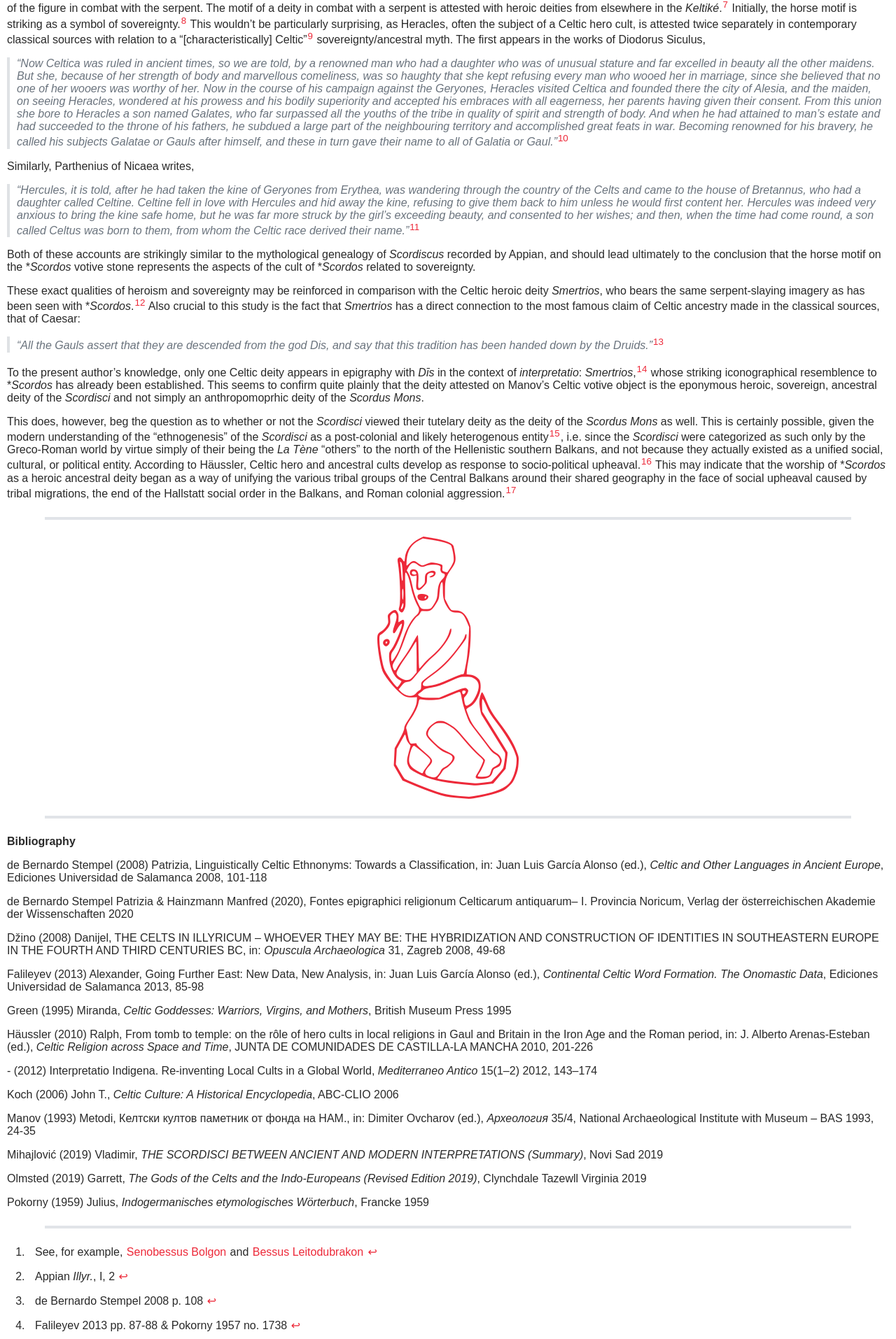
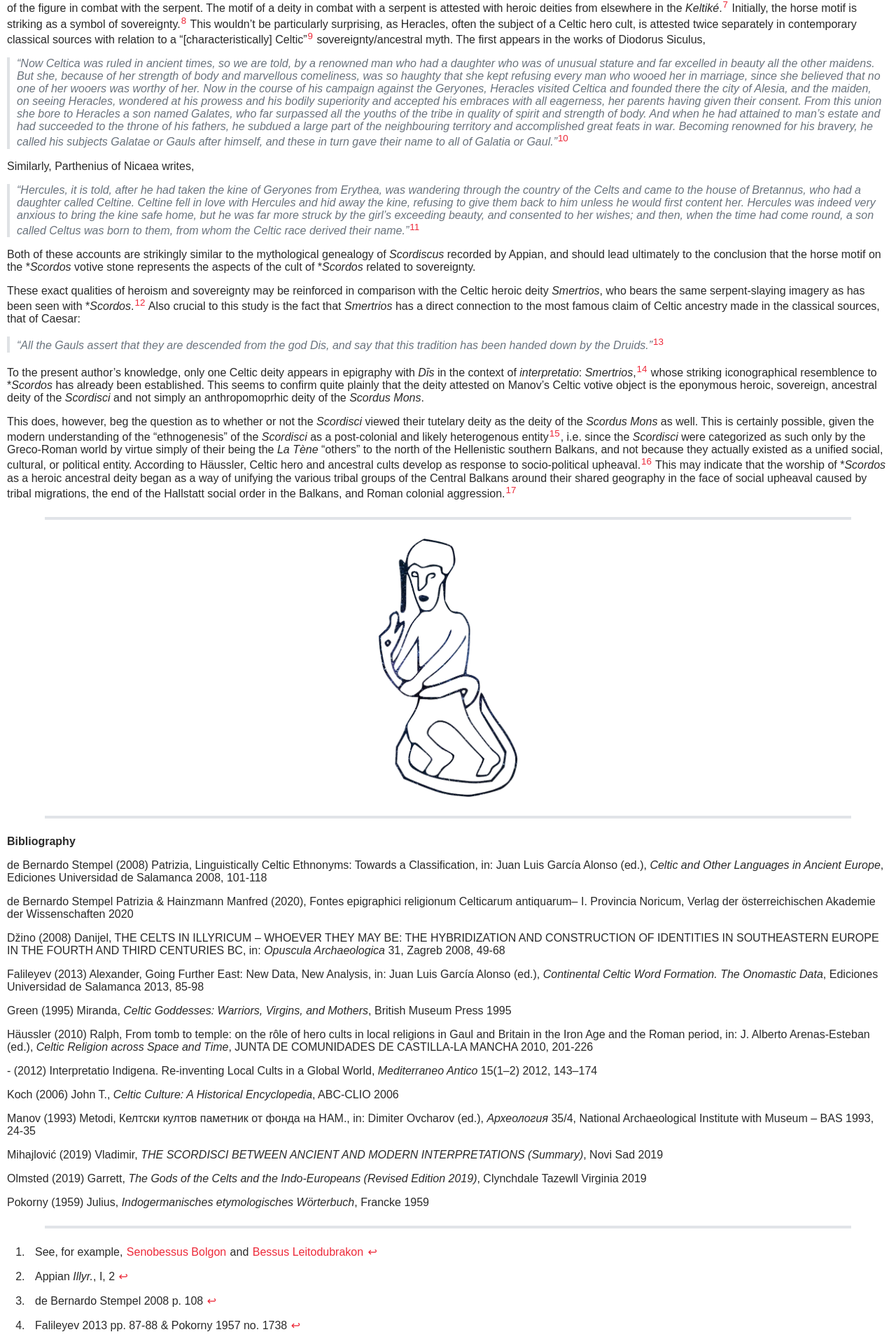
Before and after one commit to sapouidugnatos/uaricelton, a Jekyll site: the page built from _articles/scordus.md, in a window 1280 px wide. Shown: the part 1505-3419 px from the top of the page at 70% size. Built offline with Jekyll 4.4.1, drawn with Linux system fonts in a browser that asks for light colours.

Commit message:
Changed to cosmic version of Scordos trace

```diff
--- a/_articles/scordus.md
+++ b/_articles/scordus.md
@@ -54,7 +54,7 @@ This does, however, beg the question as to whether or not the *Scordisci* viewed
 
 ----------
 
-![Scordos]({{ '/assets/img/scordus-tail.png' | relative_url }} "Scordos")
+![Scordos]({{ '/assets/img/scordus-tail-cosmic.png' | relative_url }} "Scordos"){: .image-double}
 
 ----------
 
```
Also changed, not shown: assets/img/scordus-tail-cosmic.png (added).
